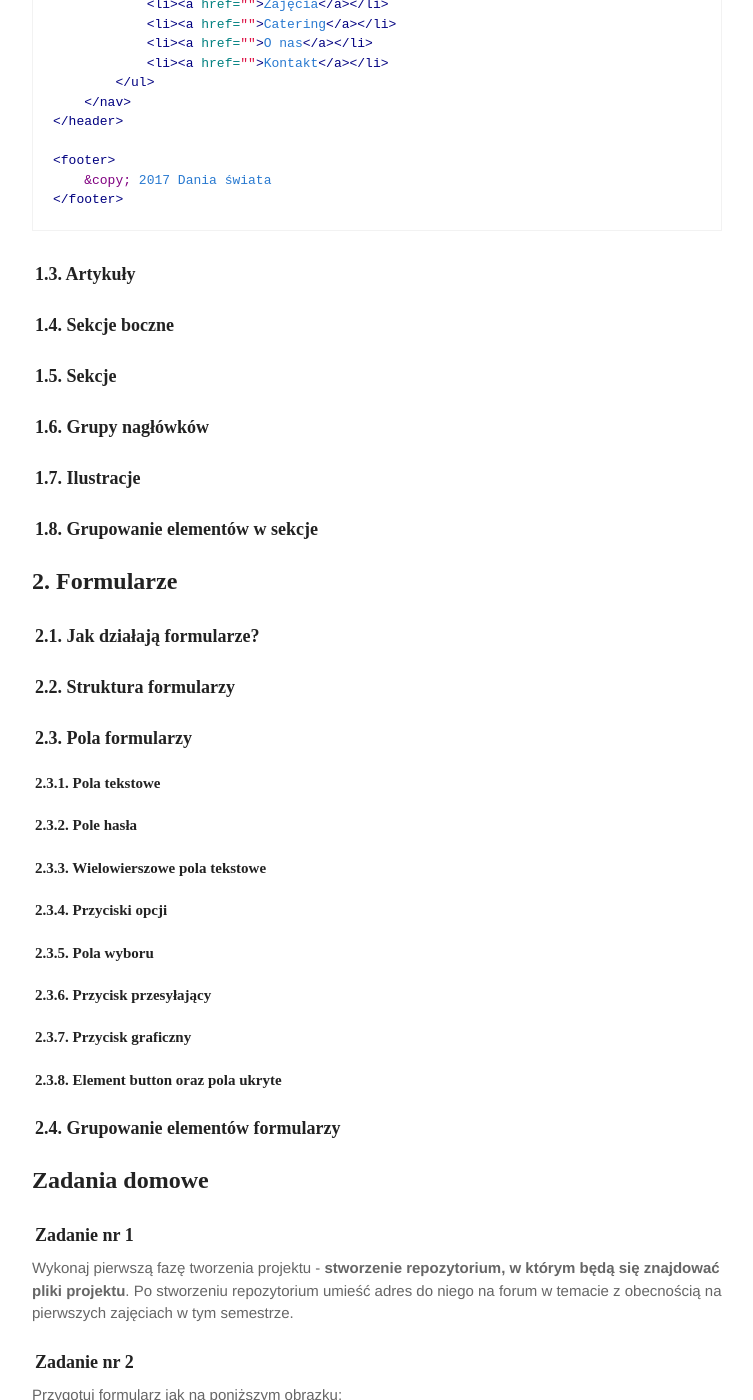
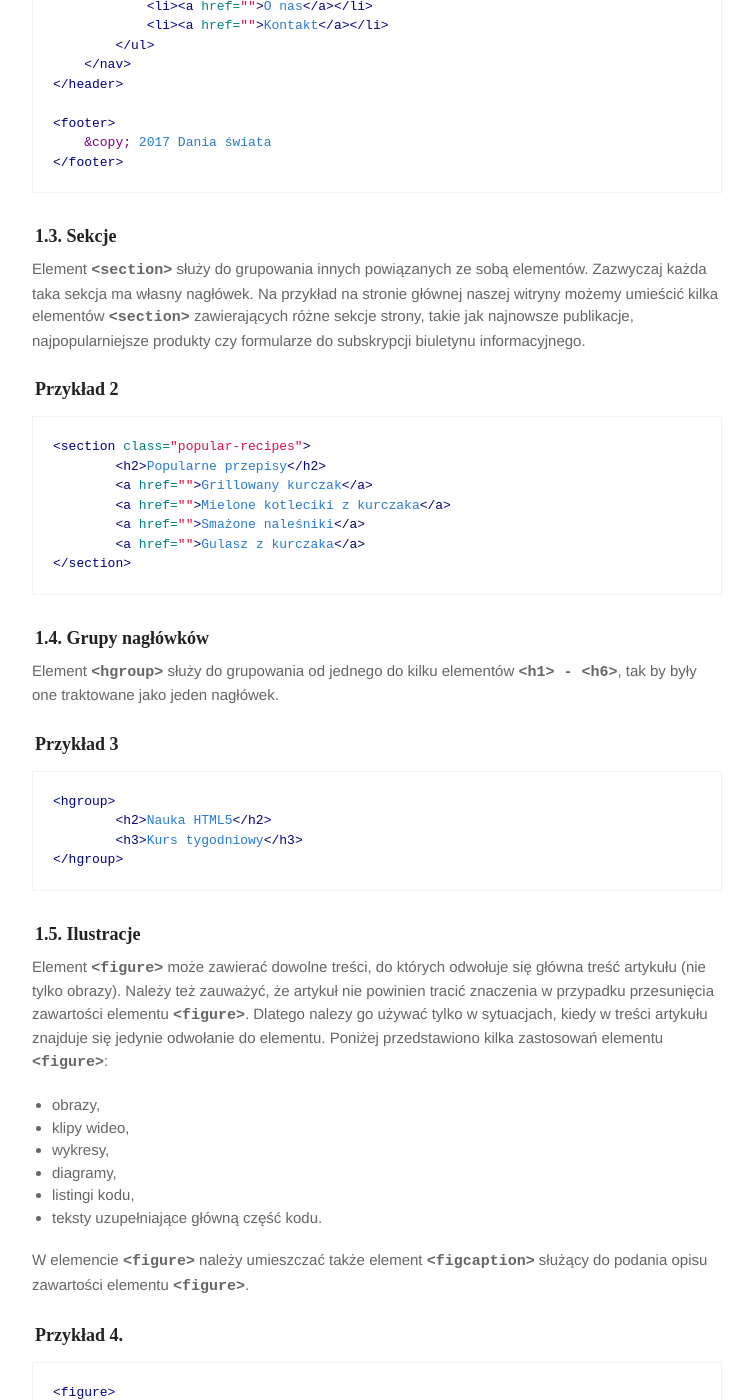
Before and after one commit to marcin-szczepanski/TWE, a Jekyll site: the page built from zajecia/1B/zaj01.md, in a window 1280 px wide and 1400 px high, scrolled down 867 px. Shown: the whole window, without its empty margins (263-1016 px from the left). Built offline with Jekyll 4.4.1, drawn with Linux system fonts in a browser that asks for light colours; some web fonts are replaced; some of the changed text lies outside the part shown.

Commit message:
Add zaj01 in module 1B

````diff
--- a/zajecia/1B/zaj01.md
+++ b/zajecia/1B/zaj01.md
@@ -43,17 +42,139 @@ Przeanalizuj poniższy kod źródłowy:
 </footer>
 ```
 
-### 1.3. Artykuły
+### 1.3. Sekcje
+Element <span class="preformat">&lt;section&gt;</span> służy do grupowania innych powiązanych ze sobą elementów. Zazwyczaj każda taka sekcja ma własny nagłówek.
+Na przykład na stronie głównej naszej witryny możemy umieścić kilka elementów <span class="preformat">&lt;section&gt;</span> zawierających różne sekcje strony, takie jak najnowsze publikacje, najpopularniejsze produkty czy formularze do subskrypcji biuletynu informacyjnego.
 
-### 1.4. Sekcje boczne
+### Przykład 2
 
-### 1.5. Sekcje
+```html
+<section class="popular-recipes">
+	<h2>Popularne przepisy</h2>
+	<a href="">Grillowany kurczak</a>
+	<a href="">Mielone kotleciki z kurczaka</a>
+	<a href="">Smażone naleśniki</a>
+	<a href="">Gulasz z kurczaka</a>
+</section>
+```
 
-### 1.6. Grupy nagłówków
+### 1.4. Grupy nagłówków
+Element <span class="preformat">&lt;hgroup&gt;</span> służy do grupowania od jednego do kilku elementów <span class="preformat">&lt;h1&gt; - &lt;h6&gt;</span>, tak by były one traktowane jako jeden nagłówek.
 
-### 1.7. Ilustracje
+### Przykład 3
+
+```html
+<hgroup>
+	<h2>Nauka HTML5</h2>
+	<h3>Kurs tygodniowy</h3>
+</hgroup>
+```
+
+### 1.5. Ilustracje
+Element <span class="preformat">&lt;figure&gt;</span> może zawierać dowolne treści, do których odwołuje się główna treść artykułu (nie tylko obrazy).
+Należy też zauważyć, że artykuł nie powinien tracić znaczenia w przypadku przesunięcia zawartości elementu <span class="preformat">&lt;figure&gt;</span>. Dlatego nalezy go używać tylko w sytuacjach, kiedy w treści artykułu znajduje się jedynie odwołanie do elementu.
+Poniżej przedstawiono kilka zastosowań elementu <span class="preformat">&lt;figure&gt;</span>:
+
+* obrazy,
+* klipy wideo,
+* wykresy,
+* diagramy,
+* listingi kodu,
+* teksty uzupełniające główną część kodu.
+
+W elemencie <span class="preformat">&lt;figure&gt;</span> należy umieszczać także element <span class="preformat">&lt;figcaption&gt;</span> służący do podania opisu zawartości elementu <span class="preformat">&lt;figure&gt;</span>.
+
+### Przykład 4.
+
+```html
+<figure>
+    <img src="images/git.jpg" alt="Git" />
+    <figcaption>Git</figcaption>
+</figure>
+```
+
+### 1.6. Artykuły
+Element <span class="preformat">&lt;article&gt;</span> pełni funkcję pojemnika, w którym są umieszczane dowolne sekcje strony, przy czym powinny one być stosunkowo autonomiczne i nadawać się do zebrania w większą grupę.
+
+### Przykład 5
+
+```html
+<article>
+    <figure>
+        <img src="images/html5.jpg" alt="HTML5" />
+        <figcaption>HTML5</figcaption>
+    </figure>
+    <hgroup>
+        <h2>Nauka HTML5</h2>
+        <h3>Kurs tygodniowy</h3>
+    </hgroup>
+    <p>Tygodniowe zajęcia wprowadzające, przedstawiające znaczniki języka HTML5.</p>
+</article>
+<article>
+    <figure>
+        <img src="images/git.jpg" alt="Git" />
+        <figcaption>Git</figcaption>
+    </figure>
+    <hgroup>
+        <h2>Kurs Git-a</h2>
+        <h3>Zajęcia jednodniowe</h3>
+    </hgroup>
+    <p>Intensywny, jednodniowy kurs uczący pracy z Git-em.</p>
+</article>
+```
+
+### 1.7. Sekcje boczne
+Element <span class="preformat">&lt;aside&gt;</span> ma kilka zastosowań, zależnych od tego, czy znajduje się wewnątrz elementu <span class="preformat">&lt;article&gt;</span>, czy poza nim.
+W pierwszym przypadku element <span class="preformat">&lt;aside&gt;</span> powinien zawierać informacje powiązane z artykułem, lecz niekoniecznie z jego znaczeniem (np. wyróżniony cudzysłów).
+Natomiast w drugiej sytuacji element <span class="preformat">&lt;aside&gt;</span> służy nam jako pojemnik dla treści związanych z całą stroną (np. łącza do innych sekcji witryny).
+
+### Przykład 6
+
+```html
+<aside>
+	<section class="popular-recipes">
+		<h2>Popularne przepisy</h2>
+		<a href="">Grillowany kurczak</a>
+		<a href="">Mielone kotleciki z kurczaka</a>
+		<a href="">Smażone naleśniki</a>
+		<a href="">Gulasz z kurczaka</a>
+	</section>
+	<section class="contact-details">
+		<h2>Kontakt</h2>
+		<p>Dania świata <br />
+			ul. Poznańska 27 <br />
+			Poznań
+		</p>
+	</section>
+</aside>
+```
 
 ### 1.8. Grupowanie elementów w sekcje
+
+### Ćwiczenie 1.
+Przeanalizuj poniśzy kod źródłowy:
+
+```html
+<div class="wrapper">
+	<header>
+		<h1>Dania świata</h1>
+		<nav>
+			<!-- zawartość paska nawigacyjnego -->
+		</nav>
+	</header>
+	<section class="courses">
+		<!-- zawartość sekcji -->
+	</section>
+	<aside>
+		<!-- zawartość paska bocznego -->
+	</aside>
+	<footer>
+		<!-- zawartość stopki -->
+	</footer>
+</div>
+```
+
+Jakie znaczenie w powyższym kodzie ma element <span class="preformat">&lt;div&gt;</span> ?
 
 ## 2. Formularze
 
````
Also changed, not shown: other parts of zajecia/1B/zaj01.md (+0 -1 lines), index.html (+11 -11 lines).
